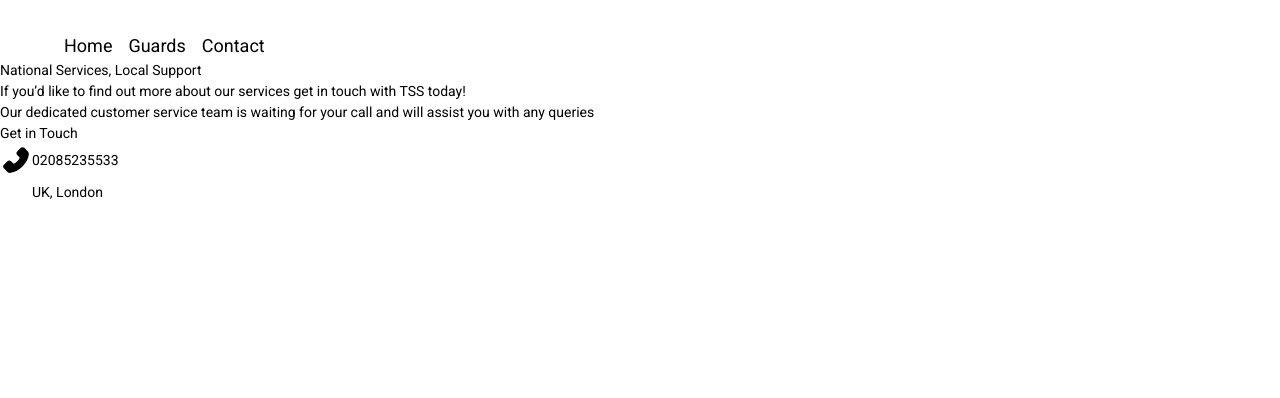
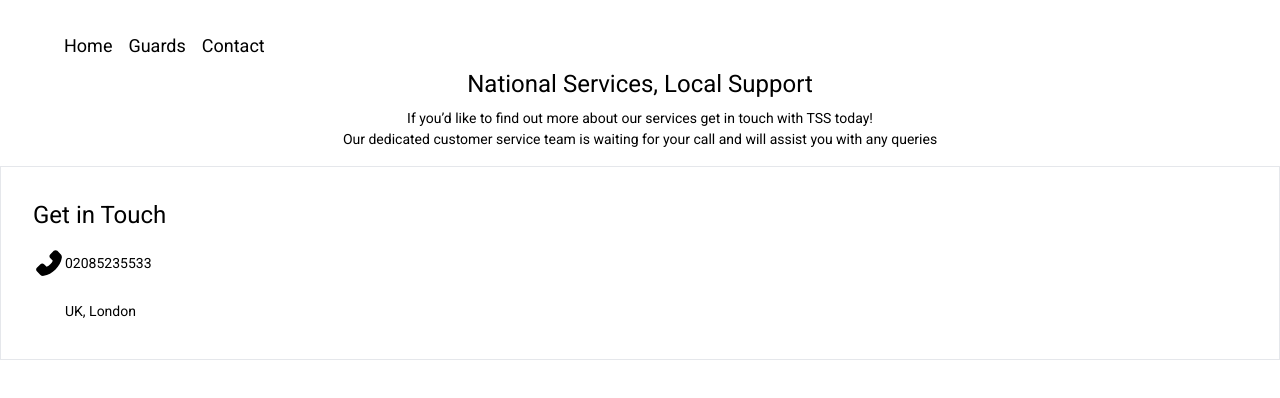
Before and after one commit to Mohamed-N-Mohamed/guard-simplicity, a React (Vite) app: page /contact in a window 1280 px wide. Shown: the top 398 px of the page. Built offline with nearby package versions, Linux system fonts and the light colour scheme; some icons are missing.

Commit message:
completed contact page

```diff
--- a/src/pages/Contact.jsx
+++ b/src/pages/Contact.jsx
@@ -7,20 +7,22 @@ const Contact = () => {
   return (
     <div className='contact-us'>
       <Navbar textColor='text-black' />
-      <h2>National Services, Local Support</h2>
-      <p>
+      <h2 className='py-2 text-2xl text-center'>
+        National Services, Local Support
+      </h2>
+      <p className='text-center'>
         If you’d like to find out more about our services get in touch with TSS
         today!
       </p>
-      <p>
+      <p className='text-center pb-4'>
         Our dedicated customer service team is waiting for your call and will
         assist you with any queries
       </p>
 
-      <div className='form'>
-        <h3>Get in Touch</h3>
-        <div className='phone flex items-center'>
-          <AiFillPhone size={32} />
+      <div className='form border p-8'>
+        <h3 className="text-2xl">Get in Touch</h3>
+        <div className='phone flex items-center py-4'>
+          <AiFillPhone size={32} className />
           <span>02085235533</span>
         </div>
 
```
